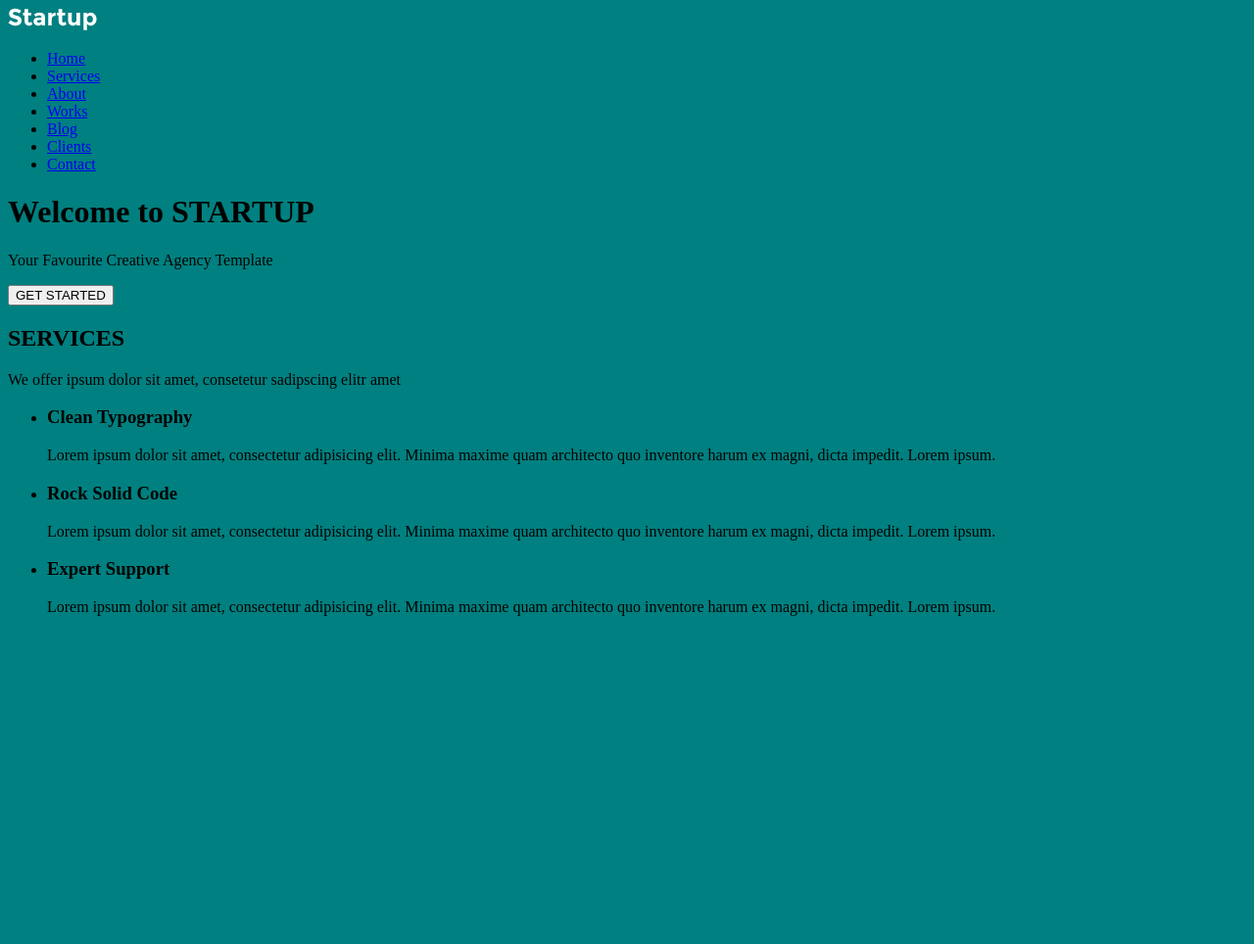
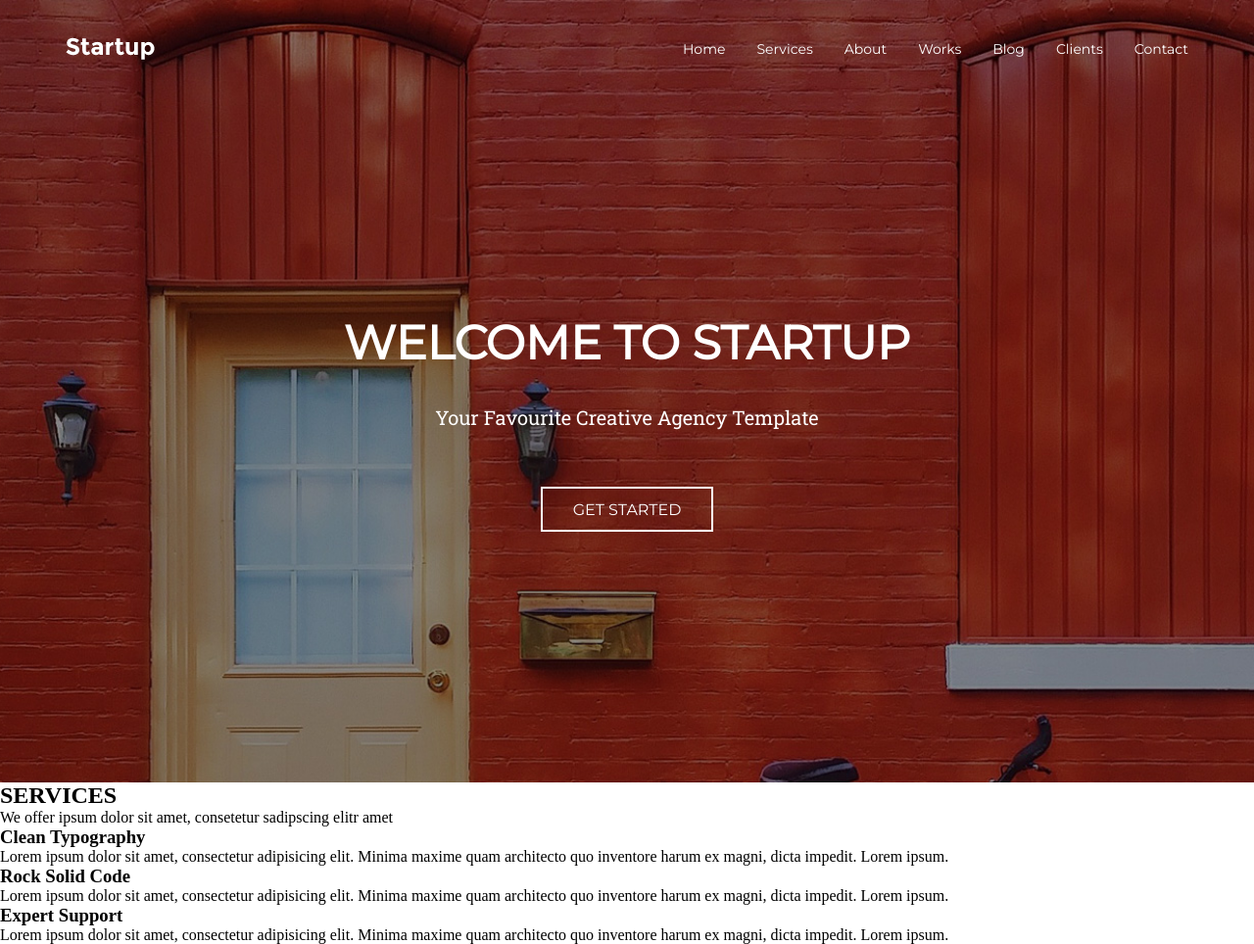
Before and after one commit to Olexiy-repin/FE_30, a plain HTML site: page module-01-02/index.html in a window 1280 px wide. Shown: the whole page at 98% size. Before the commit the page ends 800 px from the top, so only its background shows below. Drawn offline with Linux system fonts and the light colour scheme.

```diff
--- /dev/null
+++ b/module-01-02/css/styles.css
@@ -0,0 +1,104 @@
+* {
+    margin: 0;
+    padding: 0;
+    box-sizing: border-box;
+}
+
+ul,
+ol {
+    list-style: none;
+}
+
+a {
+    text-decoration: none;
+}
+
+img {
+    display: block;
+    max-width: 100%;
+    height: auto;
+}
+
+.container {
+    width: 1146px;
+    margin-top: 0;
+    margin-bottom: 0;
+    margin-left: auto;
+    margin-right: auto;
+}
+
+.header {
+    padding-top: 38px;
+    padding-bottom: 256px;
+    background-image: url("../images/bg.jpg");
+    background-repeat: no-repeat;
+    background-position: center center;
+    background-size: cover;
+}
+
+.navigation {
+    font-size: 0;
+    margin-bottom: 260px;
+}
+
+.logotype {
+    display: inline-block;
+    vertical-align: middle;
+}
+
+.header__list {
+    width: calc(1146px - 91px);
+    display: inline-block;
+    text-align: right;
+    vertical-align: middle;
+}
+
+.header__list-item {
+    display: inline-block;
+    margin-right: 32px;
+}
+
+.header__list-item-last {
+    margin-right: 0;
+}
+
+.header__list-link {
+    font-family: "Montserrat", sans-serif;
+    font-size: 14px;
+    color: white;
+}
+
+.header__title {
+    font-size: 48px;
+    color: white;
+    text-align: center;
+    text-transform: uppercase;
+    margin-bottom: 34px;
+    font-family: "Montserrat", sans-serif;
+}
+
+.header__subtitle {
+    font-family: "Roboto Slab", serif;
+    font-size: 20px;
+    color: white;
+    text-align: center;
+    margin-bottom: 58px;
+}
+
+.header__btn {
+    font-family: "Montserrat", sans-serif;
+    display: block;
+    width: 176px;
+    height: 46px;
+    border-width: 2px;
+    border-color: rgb(255, 255, 255);
+    border-style: solid;
+    background-color: transparent;
+    font-size: 16px;
+    color: white;
+    text-transform: uppercase;
+    margin-top: 0;
+    margin-bottom: 0;
+    margin-left: auto;
+    margin-right: auto;
+}
--- a/module-01-02/index.html
+++ b/module-01-02/index.html
@@ -6,28 +6,47 @@
     <meta name="viewport" content="width=device-width, initial-scale=1.0">
     <meta http-equiv="X-UA-Compatible" content="ie=edge">
     <title>Module 01</title>
+    <link href="https://fonts.googleapis.com/css?family=Montserrat|Roboto+Slab&display=swap&subset=cyrillic"
+        rel="stylesheet">
+    <link rel="stylesheet" href="./css/styles.css">
 </head>
 
-<body style="background-color: teal;">
-    <header>
-        <nav>
-            <a href="#">
-                <img src="./images/logo.png" alt="logotype" width="91" height="23">
-            </a>
-            <ul>
-                <li><a href="#">Home</a></li>
-                <li><a href="#">Services</a></li>
-                <li><a href="#">About</a></li>
-                <li><a href="#">Works</a></li>
-                <li><a href="#">Blog</a></li>
-                <li><a href="#">Clients</a></li>
-                <li><a href="#">Contact</a></li>
-            </ul>
-        </nav>
+<body>
+    <header class="header">
+        <div class="container">
+            <nav class="navigation">
+                <a class="logotype" href="#">
+                    <img class="logotype__img" src="./images/logo.png" alt="logotype" width="91" height="23">
+                </a>
+                <ul class="header__list">
+                    <li class="header__list-item">
+                        <a class="header__list-link" href="#">Home</a>
+                    </li>
+                    <li class="header__list-item">
+                        <a class="header__list-link" href="#">Services</a>
+                    </li>
+                    <li class="header__list-item">
+                        <a class="header__list-link" href="#">About</a>
+                    </li>
+                    <li class="header__list-item">
+                        <a class="header__list-link" href="#">Works</a>
+                    </li>
+                    <li class="header__list-item">
+                        <a class="header__list-link" href="#">Blog</a>
+                    </li>
+                    <li class="header__list-item">
+                        <a class="header__list-link" href="#">Clients</a>
+                    </li>
+                    <li class="header__list-item header__list-item-last">
+                        <a class="header__list-link" href="#">Contact</a>
+                    </li>
+                </ul>
+            </nav>
 
-        <h1>Welcome to STARTUP</h1>
-        <p>Your Favourite Creative Agency Template</p>
-        <button>GET STARTED</button>
+            <h1 class="header__title">Welcome to STARTUP</h1>
+            <p class="header__subtitle">Your Favourite Creative Agency Template</p>
+            <button class="header__btn">Get Started</button>
+        </div>
     </header>
     <main>
         <section>
```
Also changed, not shown: module-01-02/images/bg.jpg (added).
